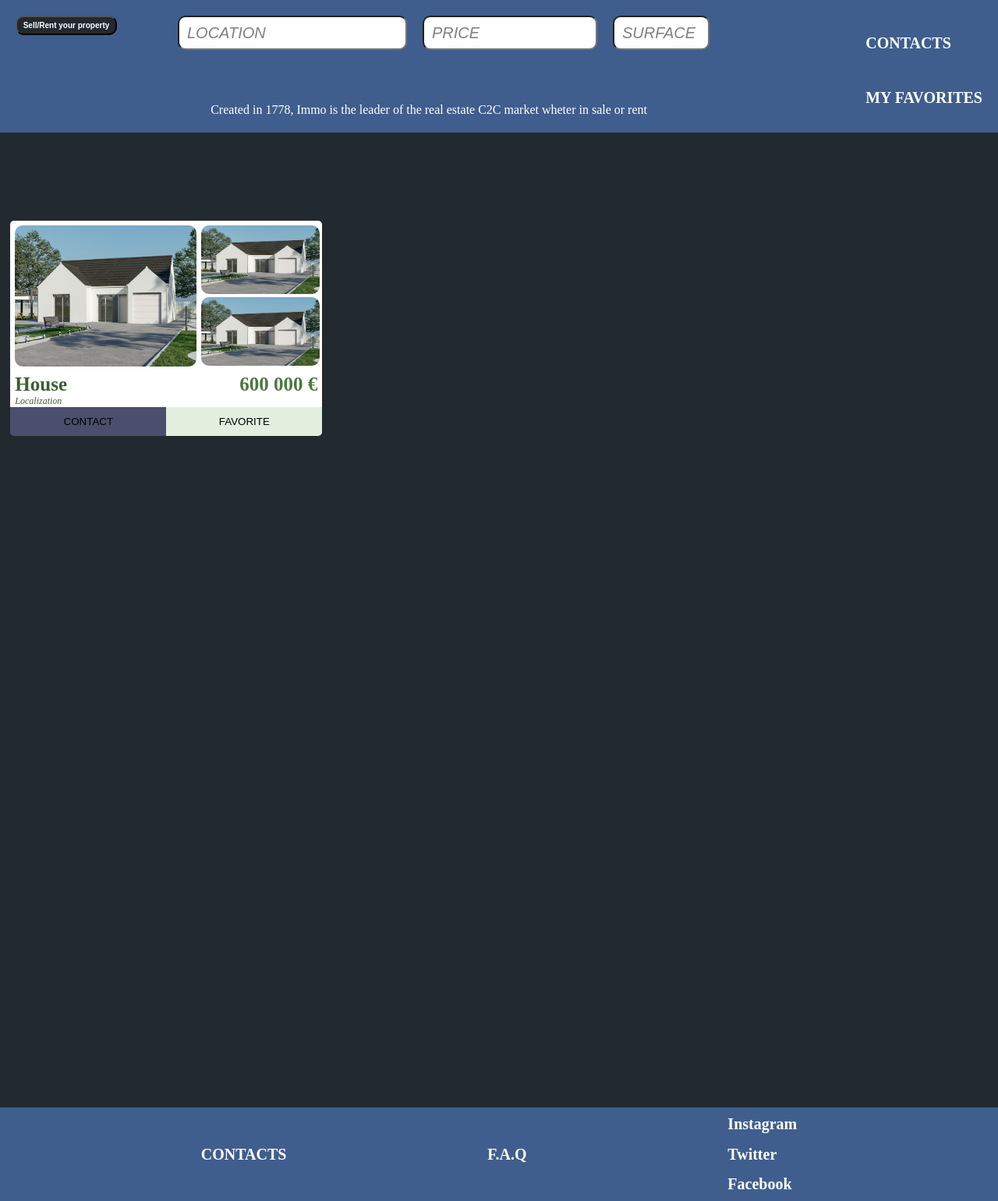
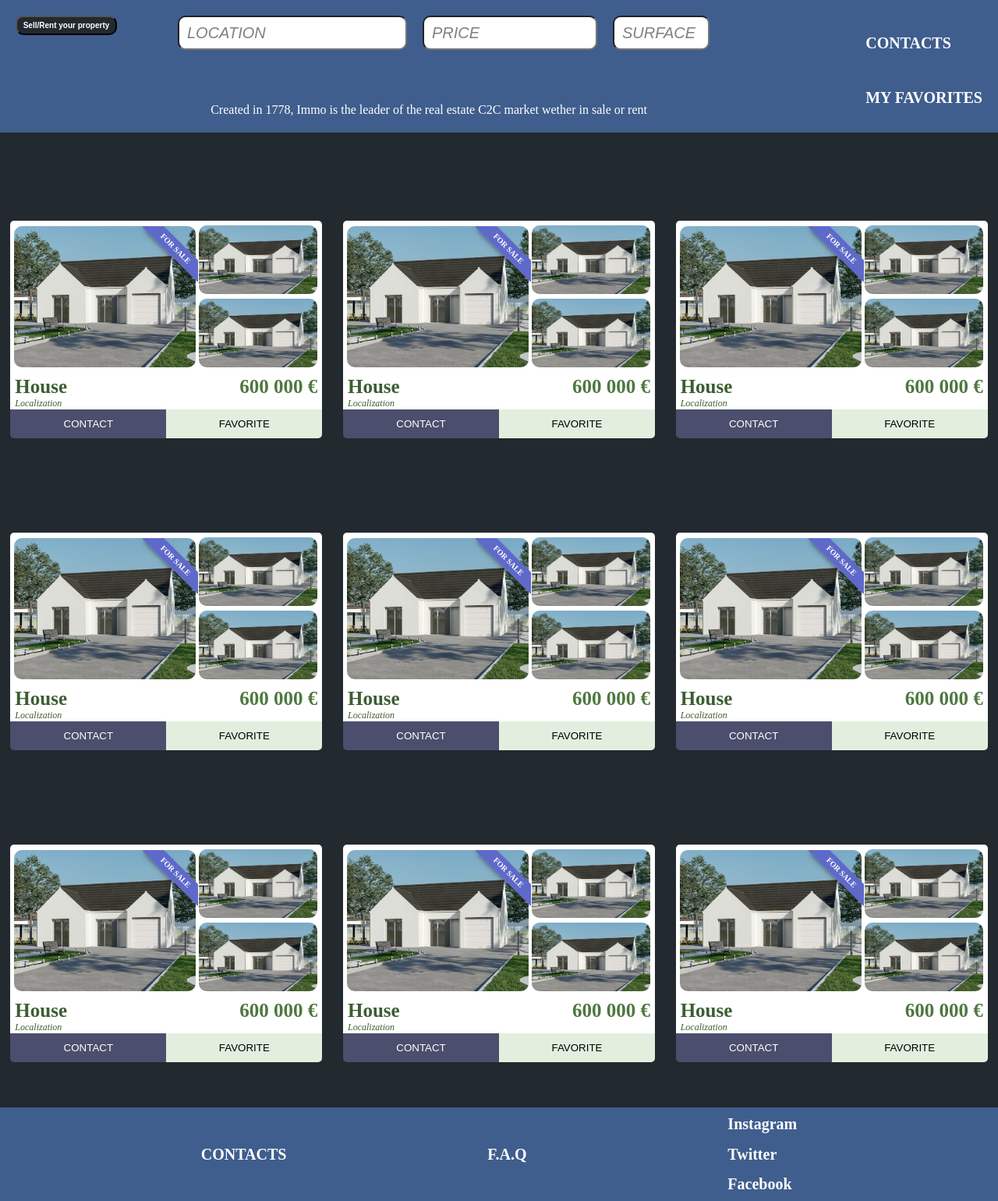
Before and after one commit to Rorill/TP-Immo, a PHP site: page / in a window 1280 px wide. Shown: the whole page at 78% size. Run offline with PHP 8.4, Linux system fonts and the light colour scheme.

Commit message:
finished index.html

```diff
--- a/index.html
+++ b/index.html
@@ -13,15 +13,182 @@
             <form class="search" action=""><input class="location" placeholder="LOCATION"><input class="price"
                     placeholder="PRICE" type="number" min="100"><input class="surface" type="number"
                     placeholder="SURFACE" min="0"></form>
-            <p class="who">Created in 1778, Immo is the leader of the real estate C2C market wheter in sale or rent</p>
+            <p class="who">Created in 1778, Immo is the leader of the real estate C2C market wether in sale or rent</p>
             <div class="access"><a href="contacts.html">CONTACTS</a> <a href="myfavorites.html"> MY FAVORITES</a> </div>
         </nav>
         <div class="advertgrid">
             <div class="cardcontainer one">
                 <div class="card">
                     <div class="imageframe">
-                        <img class="bighouse" src="./assets/IMG/maison.jpg" alt="a house">
-                        <div class="smallhousecontainer"><img class="smallhouse" src="./assets/IMG/maison.jpg" alt="">
+                        <div class="ribbon"> <span>FOR SALE</span>
+                        <img class="bighouse" src="./assets/IMG/maison.jpg" alt="a house"></div>
+                        <div class="smallhousecontainer"><img class="smallhouse test" src="./assets/IMG/maison.jpg" alt="">
+                            <img class="smallhouse" src="./assets/IMG/maison.jpg" alt=""></div>
+                    </div>
+                    <div class="houseinfo">
+                        <div class=>
+                        <div><p class="house">House</p></div>
+                        <div><p class="localization">Localization </p></div>
+                        </div>
+                        <div class="pricevalue"><p>600 000 €</p></div>
+                    </div>
+                    <div class="cardfooter">
+                        <input type="button" class="contact" value="CONTACT">
+                        <input type="button" class="addfavorite" value="FAVORITE">
+                    </div>
+                </div>
+            </div>
+            <div class="cardcontainer two">
+                <div class="card">
+                    <div class="imageframe">
+                        <div class="ribbon"> <span>FOR SALE</span>
+                        <img class="bighouse" src="./assets/IMG/maison.jpg" alt="a house"></div>
+                        <div class="smallhousecontainer"><img class="smallhouse test" src="./assets/IMG/maison.jpg" alt="">
+                            <img class="smallhouse" src="./assets/IMG/maison.jpg" alt=""></div>
+                    </div>
+                    <div class="houseinfo">
+                        <div class=>
+                        <div><p class="house">House</p></div>
+                        <div><p class="localization">Localization </p></div>
+                        </div>
+                        <div class="pricevalue"><p>600 000 €</p></div>
+                    </div>
+                    <div class="cardfooter">
+                        <input type="button" class="contact" value="CONTACT">
+                        <input type="button" class="addfavorite" value="FAVORITE">
+                    </div>
+                </div>
+            </div>
+            <div class="cardcontainer three">
+                <div class="card">
+                    <div class="imageframe">
+                        <div class="ribbon"> <span>FOR SALE</span>
+                        <img class="bighouse" src="./assets/IMG/maison.jpg" alt="a house"></div>
+                        <div class="smallhousecontainer"><img class="smallhouse test" src="./assets/IMG/maison.jpg" alt="">
+                            <img class="smallhouse" src="./assets/IMG/maison.jpg" alt=""></div>
+                    </div>
+                    <div class="houseinfo">
+                        <div class=>
+                        <div><p class="house">House</p></div>
+                        <div><p class="localization">Localization </p></div>
+                        </div>
+                        <div class="pricevalue"><p>600 000 €</p></div>
+                    </div>
+                    <div class="cardfooter">
+                        <input type="button" class="contact" value="CONTACT">
+                        <input type="button" class="addfavorite" value="FAVORITE">
+                    </div>
+                </div>
+            </div>
+            <div class="cardcontainer four">
+                <div class="card">
+                    <div class="imageframe">
+                        <div class="ribbon"> <span>FOR SALE</span>
+                        <img class="bighouse" src="./assets/IMG/maison.jpg" alt="a house"></div>
+                        <div class="smallhousecontainer"><img class="smallhouse test" src="./assets/IMG/maison.jpg" alt="">
+                            <img class="smallhouse" src="./assets/IMG/maison.jpg" alt=""></div>
+                    </div>
+                    <div class="houseinfo">
+                        <div class=>
+                        <div><p class="house">House</p></div>
+                        <div><p class="localization">Localization </p></div>
+                        </div>
+                        <div class="pricevalue"><p>600 000 €</p></div>
+                    </div>
+                    <div class="cardfooter">
+                        <input type="button" class="contact" value="CONTACT">
+                        <input type="button" class="addfavorite" value="FAVORITE">
+                    </div>
+                </div>
+            </div>
+            <div class="cardcontainer five">
+                <div class="card">
+                    <div class="imageframe">
+                        <div class="ribbon"> <span>FOR SALE</span>
+                        <img class="bighouse" src="./assets/IMG/maison.jpg" alt="a house"></div>
+                        <div class="smallhousecontainer"><img class="smallhouse test" src="./assets/IMG/maison.jpg" alt="">
+                            <img class="smallhouse" src="./assets/IMG/maison.jpg" alt=""></div>
+                    </div>
+                    <div class="houseinfo">
+                        <div class=>
+                        <div><p class="house">House</p></div>
+                        <div><p class="localization">Localization </p></div>
+                        </div>
+                        <div class="pricevalue"><p>600 000 €</p></div>
+                    </div>
+                    <div class="cardfooter">
+                        <input type="button" class="contact" value="CONTACT">
+                        <input type="button" class="addfavorite" value="FAVORITE">
+                    </div>
+                </div>
+            </div>
+            <div class="cardcontainer six">
+                <div class="card">
+                    <div class="imageframe">
+                        <div class="ribbon"> <span>FOR SALE</span>
+                        <img class="bighouse" src="./assets/IMG/maison.jpg" alt="a house"></div>
+                        <div class="smallhousecontainer"><img class="smallhouse test" src="./assets/IMG/maison.jpg" alt="">
+                            <img class="smallhouse" src="./assets/IMG/maison.jpg" alt=""></div>
+                    </div>
+                    <div class="houseinfo">
+                        <div class=>
+                        <div><p class="house">House</p></div>
+                        <div><p class="localization">Localization </p></div>
+                        </div>
+                        <div class="pricevalue"><p>600 000 €</p></div>
+                    </div>
+                    <div class="cardfooter">
+                        <input type="button" class="contact" value="CONTACT">
+                        <input type="button" class="addfavorite" value="FAVORITE">
+                    </div>
+                </div>
+            </div><div class="cardcontainer seven">
+                <div class="card">
+                    <div class="imageframe">
+                        <div class="ribbon"> <span>FOR SALE</span>
+                        <img class="bighouse" src="./assets/IMG/maison.jpg" alt="a house"></div>
+                        <div class="smallhousecontainer"><img class="smallhouse test" src="./assets/IMG/maison.jpg" alt="">
+                            <img class="smallhouse" src="./assets/IMG/maison.jpg" alt=""></div>
+                    </div>
+                    <div class="houseinfo">
+                        <div class=>
+                        <div><p class="house">House</p></div>
+                        <div><p class="localization">Localization </p></div>
+                        </div>
+                        <div class="pricevalue"><p>600 000 €</p></div>
+                    </div>
+                    <div class="cardfooter">
+                        <input type="button" class="contact" value="CONTACT">
+                        <input type="button" class="addfavorite" value="FAVORITE">
+                    </div>
+                </div>
+            </div><div class="cardcontainer height">
+                <div class="card">
+                    <div class="imageframe">
+                        <div class="ribbon"> <span>FOR SALE</span>
+                        <img class="bighouse" src="./assets/IMG/maison.jpg" alt="a house"></div>
+                        <div class="smallhousecontainer"><img class="smallhouse test" src="./assets/IMG/maison.jpg" alt="">
+                            <img class="smallhouse" src="./assets/IMG/maison.jpg" alt=""></div>
+                    </div>
+                    <div class="houseinfo">
+                        <div class=>
+                        <div><p class="house">House</p></div>
+                        <div><p class="localization">Localization </p></div>
+                        </div>
+                        <div class="pricevalue"><p>600 000 €</p></div>
+                    </div>
+                    <div class="cardfooter">
+                        <input type="button" class="contact" value="CONTACT">
+                        <input type="button" class="addfavorite" value="FAVORITE">
+                    </div>
+                </div>
+            </div>
+            <div class="cardcontainer nine">
+                <div class="card">
+                    <div class="imageframe">
+                        <div class="ribbon"> <span>FOR SALE</span>
+                        <img class="bighouse" src="./assets/IMG/maison.jpg" alt="a house"></div>
+                        <div class="smallhousecontainer"><img class="smallhouse test" src="./assets/IMG/maison.jpg" alt="">
                             <img class="smallhouse" src="./assets/IMG/maison.jpg" alt=""></div>
                     </div>
                     <div class="houseinfo">
@@ -42,9 +209,9 @@
             <div><a href="contacts.html">CONTACTS</a></div>
             <div><a href="FAQ.html">F.A.Q</a></div>
             <div class="socials">
-                <a href="https://www.instagram.com/rorill69005/">Instagram</a>
-                <a href="https://twitter.com/home">Twitter</a>
-                <a href="https://www.facebook.com/?ref=logo">Facebook</a>
+                <a href="https://www.instagram.com/rorill69005/" target="_blank">Instagram</a>
+                <a href="https://twitter.com/home" target="_blank">Twitter</a>
+                <a href="https://www.facebook.com/?ref=logo" target="_blank">Facebook</a>
             </div>
         </footer>
     </body>
--- a/style.css
+++ b/style.css
@@ -15,6 +15,7 @@
     position: sticky;
     top: 0;
     margin-bottom: 50px;
+    z-index: 9000;
 
 
 }
@@ -117,9 +118,9 @@
 }
 .imageframe {
     display: flex;
-    margin-left: 6px;
     margin-top: 6px;
     margin-bottom: 6px;
+    position: relative;
 }
 .one {
     grid-column-start: 1;
@@ -160,6 +161,7 @@
     background-color: #4B4E6D;
     border-bottom-left-radius: 5px;
     border: none;
+    color: white;
 
 }
 .addfavorite {
@@ -187,3 +189,74 @@
     height: 100px;
     justify-content: space-between;
 }
+
+  .ribbon {
+    position: relative;
+    right: -5px; top: -5px;
+    z-index: 1;
+    text-align: right;
+    margin-top: 6px;
+    margin-right: 6px;
+    height: 181px;
+    width: 100%;
+    overflow: hidden;
+  }
+  .ribbon span {
+    font-size: 10px;
+    font-weight: bold;
+    color: #FFF;
+    text-transform: uppercase;
+    text-align: center;
+    line-height: 20px;
+    transform: rotate(45deg);
+    -webkit-transform: rotate(45deg);
+    width: 100px;
+    display: block;
+    background: #79A70A;
+    background: linear-gradient(#5E69C9 0%, #5E69C9 100%);
+    box-shadow: 0 3px 10px -5px rgba(0, 0, 0, 1);
+    position: absolute;
+    top: 19px; right: -21px;
+  }
+  .smallhousecontainer {
+    display: flex;
+    flex-direction: column;
+    justify-content: space-between;
+    margin-right: 6px;
+    height: 181px;
+  }
+  .test {
+    margin-bottom: 6px;
+  }
+  .two {
+    grid-column-start: 2;
+    grid-row-start: 1;
+  }
+  .three {
+    grid-column-start: 3;
+    grid-row-start: 1;
+  }
+  .four {
+    grid-column-start: 1;
+    grid-row-start: 2;
+  }
+  .five {
+    grid-column-start: 2;
+    grid-row-start: 2;
+  }
+  .six {
+    grid-column-start: 3;
+    grid-row-start: 2;
+  }
+  .seven {
+    grid-column-start: 1;
+    grid-row-start: 3;
+  }
+  .height {
+    grid-column-start: 2;
+    grid-row-start: 3;
+  }
+  .nine {
+    grid-column-start: 3;
+    grid-row-start: 3;
+  }
```
